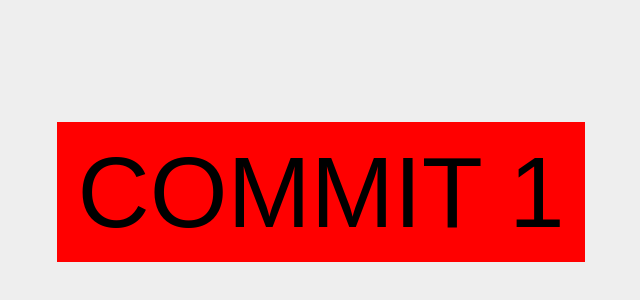
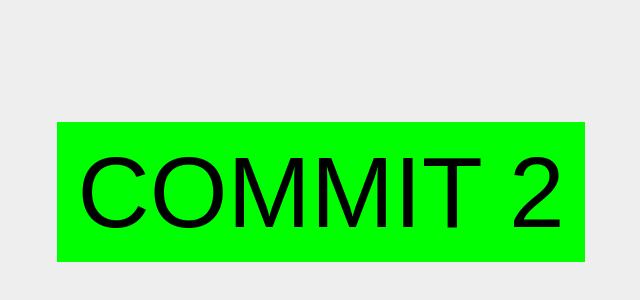
Before and after one commit to leer83/test_seminar, a plain HTML site: page index.html in a window 1280 px wide. Shown: the part 208-508 px from the top of the page, without its empty margins (319-959 px from the left). Drawn offline with Linux system fonts and the light colour scheme.

Commit message:
commit 2

```diff
--- a/inc/css/style.css
+++ b/inc/css/style.css
@@ -24,7 +24,7 @@
 }
 
 .title {
-    background: #ff0000 0 0 no-repeat;
+    background: #00ff00 0 0 no-repeat;
     padding: 20px;
     font-size: 100px;
 }
--- a/index.html
+++ b/index.html
@@ -10,7 +10,7 @@
 
 <body>
     <div id="app">
-        <div class="title">COMMIT 1</div>
+        <div class="title">COMMIT 2</div>
     </div>
     <script src="inc/css/script.js"></script>
 </body>
```
